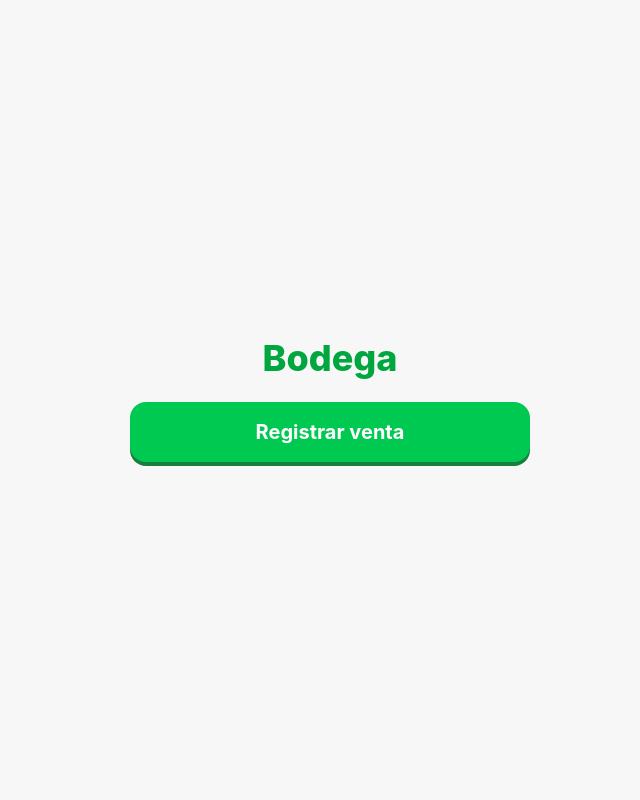
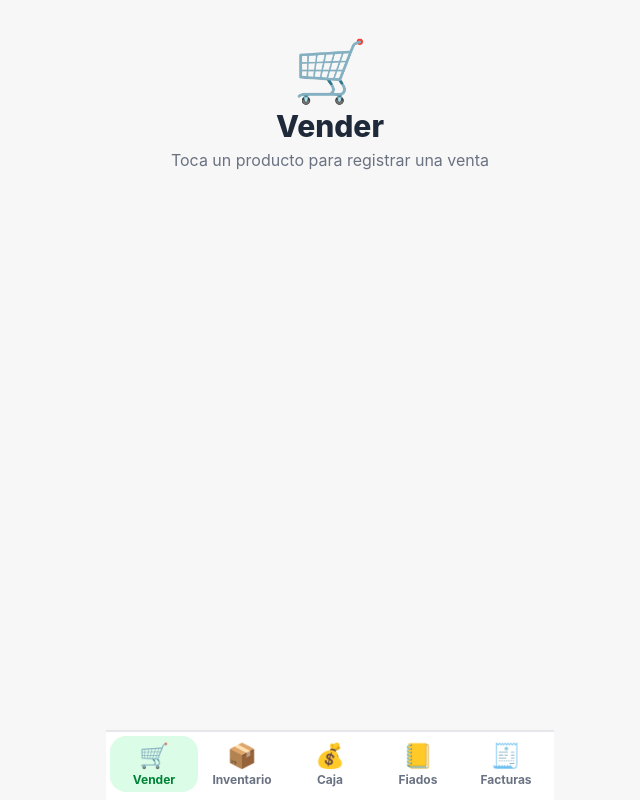
Before and after one commit to mariangelmartinez-CH/BodegaApp, a React (Vite) app: page / in a window 1280 px wide. Shown: the whole page, without its empty margins (310-950 px from the left). Built offline with nearby package versions, Linux system fonts and the light colour scheme.

Commit message:
agrego barra de navegacion y las pantallas base

```diff
--- a/package.json
+++ b/package.json
@@ -13,6 +13,7 @@
     "@tailwindcss/vite": "^4.3.3",
     "react": "^19.2.8",
     "react-dom": "^19.2.8",
+    "react-router": "^7.18.4",
     "tailwindcss": "^4.3.3"
   },
   "devDependencies": {
--- a/src/App.tsx
+++ b/src/App.tsx
@@ -1,11 +1,24 @@
+import { BrowserRouter, Route, Routes } from 'react-router'
+import Layout from './components/Layout'
+import Caja from './pages/Caja'
+import Facturas from './pages/Facturas'
+import Fiados from './pages/Fiados'
+import Inventario from './pages/Inventario'
+import Vender from './pages/Vender'
+
 function App() {
   return (
-    <main className="mx-auto flex min-h-screen max-w-md flex-col items-center justify-center gap-6 p-6">
-      <h1 className="text-4xl font-extrabold text-green-600">Bodega</h1>
-      <button className="w-full rounded-2xl bg-green-500 px-6 py-4 text-xl font-bold text-white shadow-[0_4px_0_0_#15803d] active:translate-y-1 active:shadow-none">
-        Registrar venta
-      </button>
-    </main>
+    <BrowserRouter>
+      <Routes>
+        <Route element={<Layout />}>
+          <Route index element={<Vender />} />
+          <Route path="inventario" element={<Inventario />} />
+          <Route path="caja" element={<Caja />} />
+          <Route path="fiados" element={<Fiados />} />
+          <Route path="facturas" element={<Facturas />} />
+        </Route>
+      </Routes>
+    </BrowserRouter>
   )
 }
 
--- /dev/null
+++ b/src/components/BottomNav.tsx
@@ -0,0 +1,33 @@
+import { NavLink } from 'react-router'
+
+const items = [
+  { to: '/', label: 'Vender', icon: '🛒' },
+  { to: '/inventario', label: 'Inventario', icon: '📦' },
+  { to: '/caja', label: 'Caja', icon: '💰' },
+  { to: '/fiados', label: 'Fiados', icon: '📒' },
+  { to: '/facturas', label: 'Facturas', icon: '🧾' },
+]
+
+function BottomNav() {
+  return (
+    <nav className="fixed inset-x-0 bottom-0 mx-auto flex max-w-md justify-around border-t-2 border-gray-200 bg-white px-1 pb-2 pt-1">
+      {items.map((item) => (
+        <NavLink
+          key={item.to}
+          to={item.to}
+          end
+          className={({ isActive }) =>
+            `flex flex-1 flex-col items-center rounded-2xl py-1 text-xs font-bold ${
+              isActive ? 'bg-green-100 text-green-700' : 'text-gray-500'
+            }`
+          }
+        >
+          <span className="text-2xl">{item.icon}</span>
+          {item.label}
+        </NavLink>
+      ))}
+    </nav>
+  )
+}
+
+export default BottomNav
--- /dev/null
+++ b/src/components/Layout.tsx
@@ -0,0 +1,15 @@
+import { Outlet } from 'react-router'
+import BottomNav from './BottomNav'
+
+function Layout() {
+  return (
+    <div className="mx-auto flex min-h-screen max-w-md flex-col">
+      <main className="flex-1 p-4 pb-28">
+        <Outlet />
+      </main>
+      <BottomNav />
+    </div>
+  )
+}
+
+export default Layout
--- /dev/null
+++ b/src/components/PageTitle.tsx
@@ -0,0 +1,17 @@
+type Props = {
+  icon: string
+  title: string
+  subtitle: string
+}
+
+function PageTitle({ icon, title, subtitle }: Props) {
+  return (
+    <header className="py-6 text-center">
+      <div className="text-6xl">{icon}</div>
+      <h1 className="mt-2 text-3xl font-extrabold text-gray-800">{title}</h1>
+      <p className="mt-1 text-gray-500">{subtitle}</p>
+    </header>
+  )
+}
+
+export default PageTitle
--- /dev/null
+++ b/src/pages/Caja.tsx
@@ -0,0 +1,7 @@
+import PageTitle from '../components/PageTitle'
+
+function Caja() {
+  return <PageTitle icon="💰" title="Caja" subtitle="Capital, ganancia y bolívares" />
+}
+
+export default Caja
--- /dev/null
+++ b/src/pages/Facturas.tsx
@@ -0,0 +1,7 @@
+import PageTitle from '../components/PageTitle'
+
+function Facturas() {
+  return <PageTitle icon="🧾" title="Facturas" subtitle="Lo que hay que pagar a las distribuidoras" />
+}
+
+export default Facturas
--- /dev/null
+++ b/src/pages/Fiados.tsx
@@ -0,0 +1,7 @@
+import PageTitle from '../components/PageTitle'
+
+function Fiados() {
+  return <PageTitle icon="📒" title="Fiados" subtitle="Quién debe y cuánto" />
+}
+
+export default Fiados
--- /dev/null
+++ b/src/pages/Inventario.tsx
@@ -0,0 +1,7 @@
+import PageTitle from '../components/PageTitle'
+
+function Inventario() {
+  return <PageTitle icon="📦" title="Inventario" subtitle="Qué hay y qué no hay" />
+}
+
+export default Inventario
--- /dev/null
+++ b/src/pages/Vender.tsx
@@ -0,0 +1,7 @@
+import PageTitle from '../components/PageTitle'
+
+function Vender() {
+  return <PageTitle icon="🛒" title="Vender" subtitle="Toca un producto para registrar una venta" />
+}
+
+export default Vender
```
Also changed, not shown: 1 other file (tests, documents, lock files or other folders).
